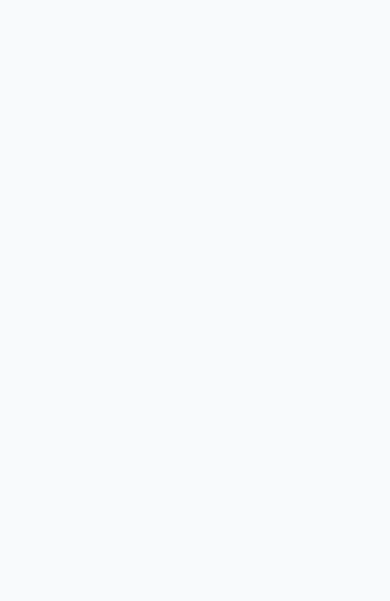
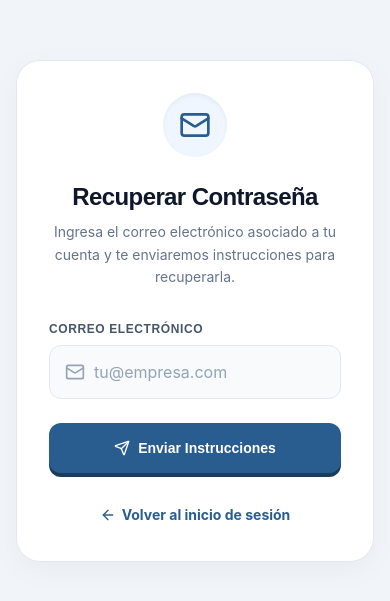
Before and after one commit to CaracheoAdan/servicio-al-cliente-frontend, a React (Vite) app: page /forgot-password in a window 390 px wide. Before the commit this address had no page. Shown: the part 111-712 px from the top of the page. Built offline with nearby package versions, Linux system fonts and the light colour scheme.

Commit message:
feat: add 404 page, forgot password page, and improve mobile tables

```diff
--- a/src/app/App.tsx
+++ b/src/app/App.tsx
@@ -14,6 +14,8 @@ const OrderFormPage = lazy(() => import('../features/orders/pages/OrderFormPage'
 const ReportsPage = lazy(() => import('../features/reports/pages/ReportsPage').then(m => ({ default: m.ReportsPage })));
 const MasterTablePage = lazy(() => import('../features/reports/pages/MasterTablePage').then(m => ({ default: m.MasterTablePage })));
 const UsersPage = lazy(() => import('../features/users/pages/UsersPage').then(m => ({ default: m.UsersPage })));
+const ForgotPasswordPage = lazy(() => import('../features/auth/pages/ForgotPasswordPage').then(m => ({ default: m.ForgotPasswordPage })));
+const NotFoundPage = lazy(() => import('../shared/pages/NotFoundPage').then(m => ({ default: m.NotFoundPage })));
 
 // React Query Client setup
 const queryClient = new QueryClient({
@@ -116,6 +118,9 @@ function App() {
                   <UsersPage />
                 </PrivateRoute>
               } />
+
+              <Route path="/forgot-password" element={<ForgotPasswordPage />} />
+              <Route path="*" element={<NotFoundPage />} />
             </Routes>
           </Suspense>
         </ErrorBoundary>
--- /dev/null
+++ b/src/features/auth/pages/ForgotPasswordPage.tsx
@@ -0,0 +1,105 @@
+import React, { useState } from 'react';
+import { Link } from 'react-router-dom';
+import { Mail, ArrowLeft, Send } from 'lucide-react';
+import toast from 'react-hot-toast';
+
+export function ForgotPasswordPage() {
+  const [email, setEmail] = useState('');
+  const [isSubmitting, setIsSubmitting] = useState(false);
+  const [isSent, setIsSent] = useState(false);
+
+  const handleSubmit = async (e: React.FormEvent) => {
+    e.preventDefault();
+    if (!email) {
+      toast.error('Por favor, ingresa tu correo electrónico.');
+      return;
+    }
+
+    setIsSubmitting(true);
+
+    // Simulate API call for password reset
+    setTimeout(() => {
+      setIsSubmitting(false);
+      setIsSent(true);
+      toast.success('Instrucciones enviadas a tu correo');
+    }, 1500);
+  };
+
+  return (
+    <div className="min-h-screen bg-[#F1F5F9] dark:bg-[#0F172A] flex items-center justify-center p-4 font-body transition-colors duration-300">
+      <div className="max-w-md w-full bg-white dark:bg-gray-800 rounded-3xl shadow-[0_8px_30px_rgb(0,0,0,0.04)] dark:shadow-none overflow-hidden border border-[#E2E8F0] dark:border-gray-700 animate-fade-in-up">
+        <div className="p-8 md:p-10">
+          <div className="mb-8 text-center">
+            <div className="w-16 h-16 bg-[#EFF6FF] dark:bg-blue-900/30 rounded-full flex items-center justify-center mx-auto mb-6 shadow-inner">
+              <Mail className="w-8 h-8 text-[#2A5D8F] dark:text-blue-400" />
+            </div>
+            <h1 className="font-display font-black text-2xl text-[#0F172A] dark:text-white tracking-tight mb-2">Recuperar Contraseña</h1>
+            <p className="text-[#64748B] dark:text-gray-400 text-sm leading-relaxed">
+              {isSent
+                ? "Revisa tu bandeja de entrada. Te hemos enviado un enlace para restablecer tu contraseña."
+                : "Ingresa el correo electrónico asociado a tu cuenta y te enviaremos instrucciones para recuperarla."}
+            </p>
+          </div>
+
+          {!isSent ? (
+            <form onSubmit={handleSubmit} className="space-y-6">
+              <div className="space-y-2">
+                <label htmlFor="email" className="block text-xs font-bold text-[#475569] dark:text-gray-300 uppercase tracking-wider font-display">
+                  Correo Electrónico
+                </label>
+                <div className="relative">
+                  <div className="absolute inset-y-0 left-0 pl-4 flex items-center pointer-events-none">
+                    <Mail className="h-5 w-5 text-[#94A3B8] dark:text-gray-500" />
+                  </div>
+                  <input
+                    id="email"
+                    type="email"
+                    required
+                    value={email}
+                    onChange={(e) => setEmail(e.target.value)}
+                    className="block w-full pl-11 pr-4 py-3.5 bg-[#F8FAFC] dark:bg-gray-900 border border-[#E2E8F0] dark:border-gray-700 rounded-xl text-[#0F172A] dark:text-white placeholder-[#94A3B8] focus:bg-white focus:ring-2 focus:ring-[#2A5D8F] focus:border-transparent transition-all sm:text-sm"
+                    placeholder="tu@empresa.com"
+                  />
+                </div>
+              </div>
+
+              <button
+                type="submit"
+                disabled={isSubmitting}
+                className="w-full flex justify-center items-center py-3.5 px-4 border border-transparent rounded-xl shadow-[0_4px_0_#1B3D5C] text-sm font-bold font-display text-white bg-[#2A5D8F] hover:bg-[#1E4D73] focus:outline-none focus:ring-2 focus:ring-offset-2 focus:ring-[#2A5D8F] active:shadow-[0_0px_0_#1B3D5C] active:translate-y-1 transition-all disabled:opacity-70 disabled:cursor-not-allowed"
+              >
+                {isSubmitting ? (
+                  <div className="w-5 h-5 border-2 border-white/30 border-t-white rounded-full animate-spin"></div>
+                ) : (
+                  <>
+                    <Send className="w-4 h-4 mr-2" />
+                    Enviar Instrucciones
+                  </>
+                )}
+              </button>
+            </form>
+          ) : (
+            <div className="space-y-6">
+              <button
+                onClick={() => { setIsSent(false); setEmail(''); }}
+                className="w-full flex justify-center items-center py-3.5 px-4 rounded-xl border-2 border-[#E2E8F0] dark:border-gray-700 text-sm font-bold font-display text-[#475569] dark:text-gray-300 hover:bg-[#F8FAFC] dark:hover:bg-gray-700 transition-all"
+              >
+                Intentar con otro correo
+              </button>
+            </div>
+          )}
+
+          <div className="mt-8 text-center">
+            <Link
+              to="/login"
+              className="inline-flex items-center text-sm font-bold text-[#2A5D8F] dark:text-blue-400 hover:text-[#1E4D73] transition-colors"
+            >
+              <ArrowLeft className="w-4 h-4 mr-1.5" />
+              Volver al inicio de sesión
+            </Link>
+          </div>
+        </div>
+      </div>
+    </div>
+  );
+}
--- a/src/features/auth/pages/LoginPage.tsx
+++ b/src/features/auth/pages/LoginPage.tsx
@@ -1,5 +1,5 @@
 import React, { useState } from 'react';
-import { useNavigate } from 'react-router-dom';
+import { useNavigate, Link } from 'react-router-dom';
 import toast from 'react-hot-toast';
 import { Button } from '../../../shared/components/Button';
 
@@ -138,9 +138,9 @@ export function LoginPage() {
                 <label htmlFor="password" className="block text-sm font-semibold text-[#475569] dark:text-slate-300">
                   Contraseña
                 </label>
-                <a href="#" className="text-sm font-medium text-[#2A5D8F] dark:text-[#5BA3D9] hover:underline">
+                <Link to="/forgot-password" className="text-sm font-medium text-[#2A5D8F] dark:text-[#5BA3D9] hover:underline">
                   ¿Olvidaste tu contraseña?
-                </a>
+                </Link>
               </div>
               <div className="relative">
                 <input
--- a/src/features/catalogs/pages/CatalogsPage.tsx
+++ b/src/features/catalogs/pages/CatalogsPage.tsx
@@ -283,7 +283,7 @@ export function CatalogsPage() {
                         </button>
                       </td>
                       <td className="px-8 py-5 whitespace-nowrap text-right text-sm font-medium overflow-hidden">
-                        <div className="flex justify-end space-x-2 translate-x-12 opacity-0 group-hover:translate-x-0 group-hover:opacity-100 transition-all duration-300 ease-out">
+                        <div className="flex justify-end space-x-2 md:translate-x-12 opacity-100 md:opacity-0 md:group-hover:translate-x-0 md:group-hover:opacity-100 transition-all duration-300 ease-out">
                           <button
                             onClick={() => openEditModal(p)}
                             className="flex items-center text-[#2A5D8F] bg-[#EFF6FF] dark:bg-blue-900/30 hover:bg-[#DBEAFE] dark:hover:bg-blue-900/50 px-3 py-2 rounded-xl transition-colors font-display font-bold text-xs"
--- a/src/features/orders/pages/OrderListPage.tsx
+++ b/src/features/orders/pages/OrderListPage.tsx
@@ -317,7 +317,7 @@ export function OrderListPage() {
                       <div className="text-sm font-mono text-[#475569] font-medium">{formatDate(order.detail?.scheduledDeliveryDate || order.detail?.scheduled_delivery_date || order.scheduled_delivery_date)}</div>
                     </td>
                     <td className="px-8 py-5 whitespace-nowrap text-right text-sm font-medium overflow-hidden">
-                      <div className="flex justify-end space-x-2 translate-x-12 opacity-0 group-hover:translate-x-0 group-hover:opacity-100 transition-all duration-300 ease-out">
+                      <div className="flex justify-end space-x-2 md:translate-x-12 opacity-100 md:opacity-0 md:group-hover:translate-x-0 md:group-hover:opacity-100 transition-all duration-300 ease-out">
                         {getAdvanceDetails(order.status) && (
                           <button
                             onClick={() => handleAdvanceStatus(order)}
--- a/src/features/users/pages/UsersPage.tsx
+++ b/src/features/users/pages/UsersPage.tsx
@@ -241,7 +241,7 @@ export function UsersPage() {
                               </span>
                             </td>
                             <td className="px-8 py-5 whitespace-nowrap text-right text-sm font-medium overflow-hidden">
-                              <div className="flex justify-end space-x-2 translate-x-12 opacity-0 group-hover:translate-x-0 group-hover:opacity-100 transition-all duration-300 ease-out">
+                              <div className="flex justify-end space-x-2 md:translate-x-12 opacity-100 md:opacity-0 md:group-hover:translate-x-0 md:group-hover:opacity-100 transition-all duration-300 ease-out">
                                 <button
                                   onClick={() => handleOpenUserModal(user)}
                                   className="flex items-center text-[#2A5D8F] bg-[#EFF6FF] dark:bg-blue-900/30 hover:bg-[#DBEAFE] dark:hover:bg-blue-900/50 px-3 py-2 rounded-xl transition-colors font-display font-bold text-xs"
@@ -315,7 +315,7 @@ export function UsersPage() {
                             </div>
                           </td>
                           <td className="px-8 py-5 whitespace-nowrap text-right text-sm font-medium overflow-hidden">
-                            <div className="flex justify-end space-x-2 translate-x-12 opacity-0 group-hover:translate-x-0 group-hover:opacity-100 transition-all duration-300 ease-out">
+                            <div className="flex justify-end space-x-2 md:translate-x-12 opacity-100 md:opacity-0 md:group-hover:translate-x-0 md:group-hover:opacity-100 transition-all duration-300 ease-out">
                               <button
                                 onClick={() => handleOpenRoleModal(role)}
                                 className="flex items-center text-[#D97706] bg-[#FEF3C7] dark:bg-yellow-900/30 hover:bg-[#FDE68A] dark:hover:bg-yellow-900/50 px-3 py-2 rounded-xl transition-colors font-display font-bold text-xs"
--- /dev/null
+++ b/src/shared/pages/NotFoundPage.tsx
@@ -0,0 +1,42 @@
+import React from 'react';
+import { Link, useNavigate } from 'react-router-dom';
+import { AlertTriangle, ArrowLeft, Home } from 'lucide-react';
+
+export function NotFoundPage() {
+  const navigate = useNavigate();
+
+  return (
+    <div className="min-h-screen bg-[#F1F5F9] dark:bg-[#0F172A] flex flex-col items-center justify-center p-4 font-body transition-colors duration-300">
+      <div className="max-w-md w-full bg-white dark:bg-gray-800 rounded-3xl shadow-[0_8px_30px_rgb(0,0,0,0.04)] dark:shadow-none p-8 md:p-12 text-center border border-[#E2E8F0] dark:border-gray-700 animate-fade-in-up">
+        <div className="w-20 h-20 bg-amber-100 dark:bg-amber-900/30 rounded-full flex items-center justify-center mx-auto mb-6">
+          <AlertTriangle className="w-10 h-10 text-amber-600 dark:text-amber-500" />
+        </div>
+
+        <h1 className="font-display font-black text-5xl text-[#0F172A] dark:text-white mb-2 tracking-tight">404</h1>
+        <h2 className="font-display font-bold text-xl text-[#334155] dark:text-gray-300 mb-4">Página no encontrada</h2>
+
+        <p className="text-[#64748B] dark:text-gray-400 text-sm mb-8 leading-relaxed">
+          Lo sentimos, la ruta que intentas acceder no existe, ha sido movida o no tienes los permisos necesarios para verla.
+        </p>
+
+        <div className="flex flex-col sm:flex-row gap-3 justify-center">
+          <button
+            onClick={() => navigate(-1)}
+            className="px-6 py-3 rounded-xl font-display font-bold text-sm bg-[#F1F5F9] dark:bg-gray-700 text-[#475569] dark:text-gray-300 hover:bg-[#E2E8F0] dark:hover:bg-gray-600 transition-colors flex items-center justify-center"
+          >
+            <ArrowLeft className="w-4 h-4 mr-2" />
+            Regresar
+          </button>
+
+          <Link
+            to="/"
+            className="px-6 py-3 rounded-xl font-display font-bold text-sm bg-[#2A5D8F] hover:bg-[#1E4D73] text-white shadow-[0_4px_0_#1B3D5C] active:shadow-[0_0px_0_#1B3D5C] active:translate-y-1 transition-all flex items-center justify-center"
+          >
+            <Home className="w-4 h-4 mr-2" />
+            Ir al Inicio
+          </Link>
+        </div>
+      </div>
+    </div>
+  );
+}
```
